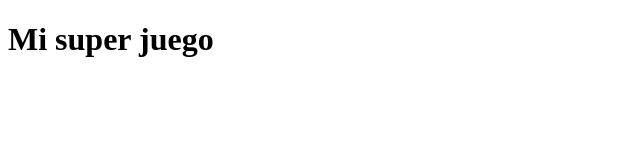
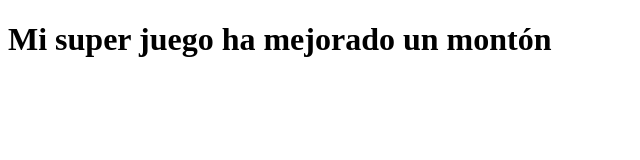
Before and after one commit to plaso/mi-juego, a plain HTML site: page index.html in a window 1280 px wide. Shown: the whole page, without its empty margins (0-640 px from the left). Drawn offline with Linux system fonts and the light colour scheme.

Commit message:
second version of my game

```diff
--- a/index.html
+++ b/index.html
@@ -7,7 +7,7 @@
   <title>Document</title>
 </head>
 <body>
-  <h1>Mi super juego</h1>
+  <h1>Mi super juego ha mejorado un montón</h1>
   <script src="index.js"></script>
 </body>
 </html>
```
